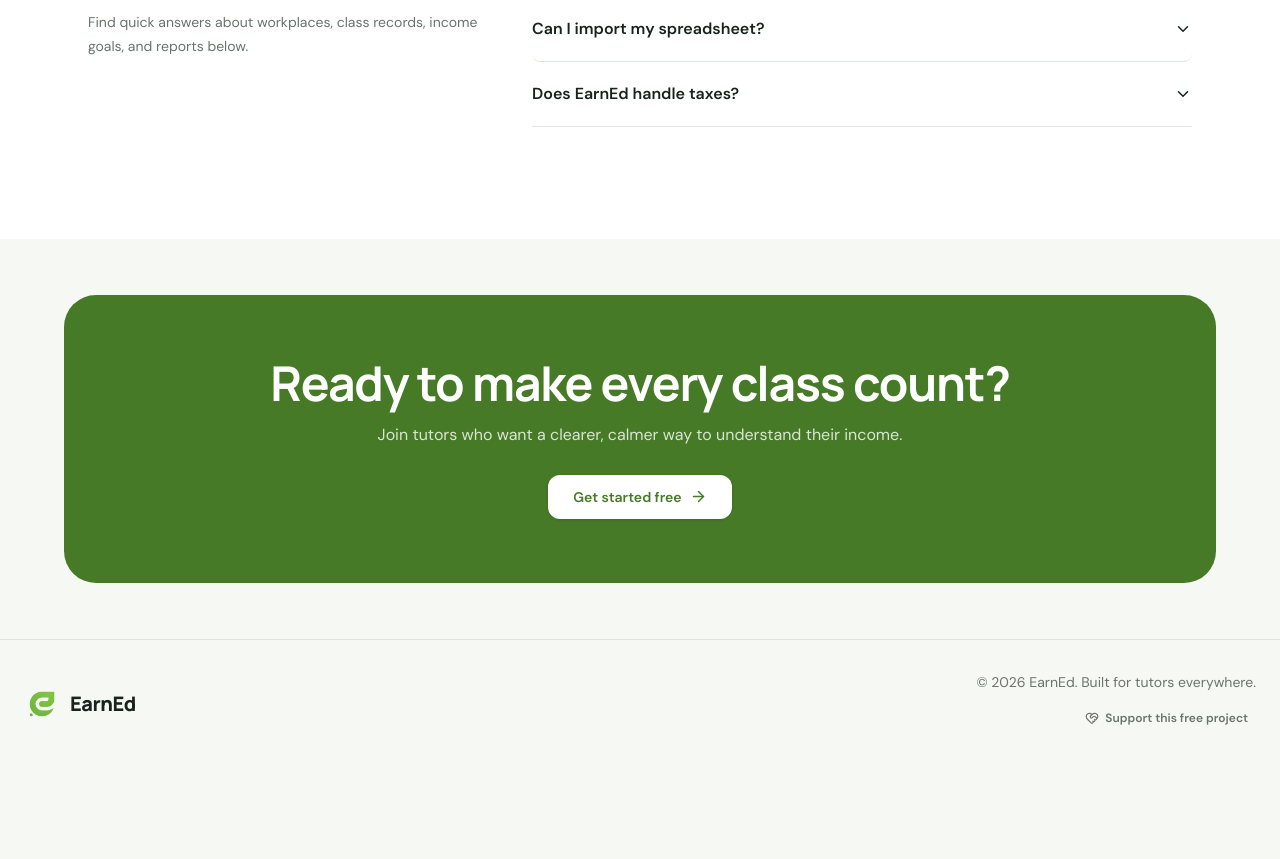
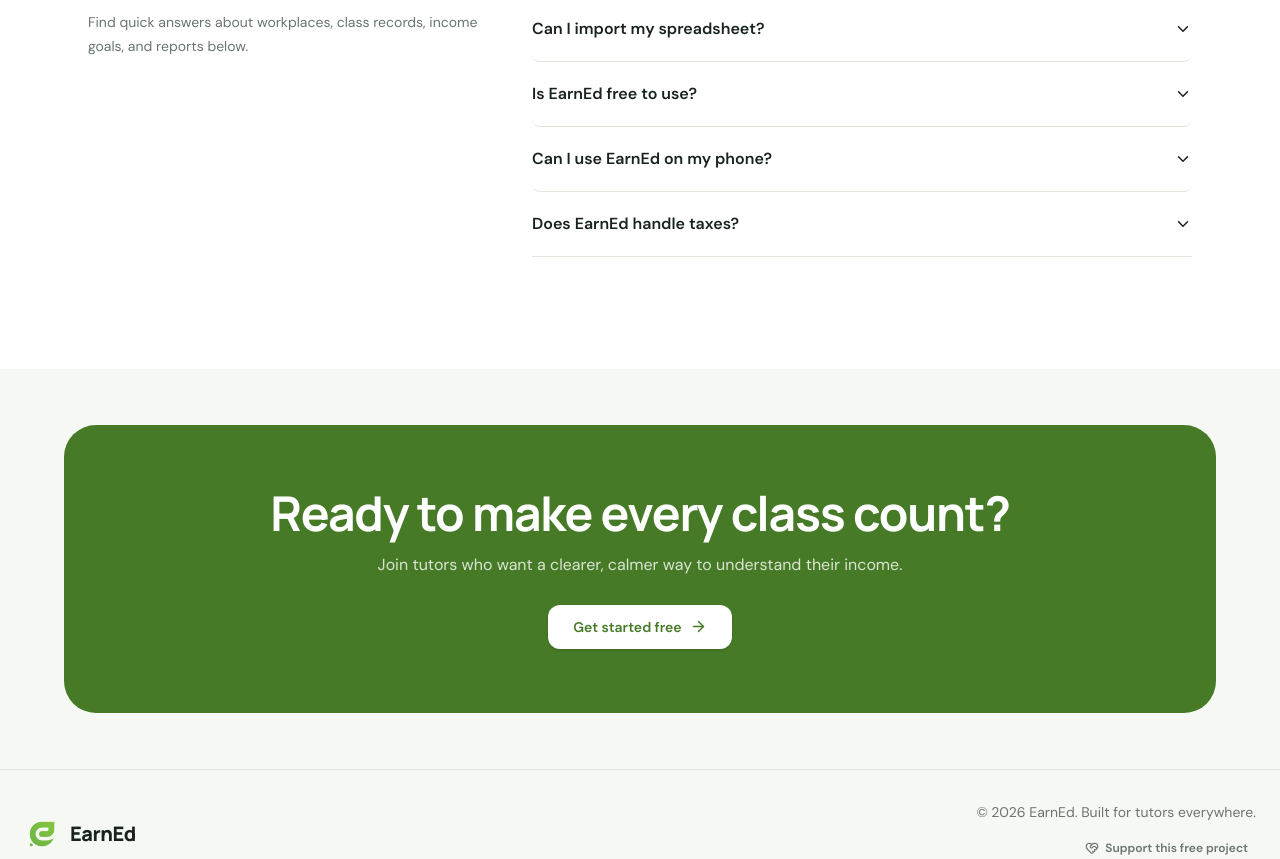
Before and after one commit to joemarist/EarnEd, a React (Vite) app: page / in a window 1280 px wide. Shown: the part 3319-4178 px from the top of the page. Before the commit the page ends 4087 px from the top, so only its background shows below. Built offline with nearby package versions, Linux system fonts and the light colour scheme; no server answers.

Commit message:
Expand landing page FAQs for ESL tutor searches

```diff
--- a/src/pages/LandingPage.tsx
+++ b/src/pages/LandingPage.tsx
@@ -65,6 +65,14 @@ const faqs = [
   [
     "Can I import my spreadsheet?",
     "Spreadsheet import is not available yet. You can enter classes in Daily Log and export your records from Reports or Settings & Account.",
+  ],
+  [
+    "Is EarnEd free to use?",
+    "Yes. You can use EarnEd's income-tracking features for free. Optional support helps fund ongoing development, but it is not required.",
+  ],
+  [
+    "Can I use EarnEd on my phone?",
+    "Yes. EarnEd is designed for mobile and desktop browsers, so you can log classes and review your income while on the go.",
   ],
   [
     "Does EarnEd handle taxes?",
```
